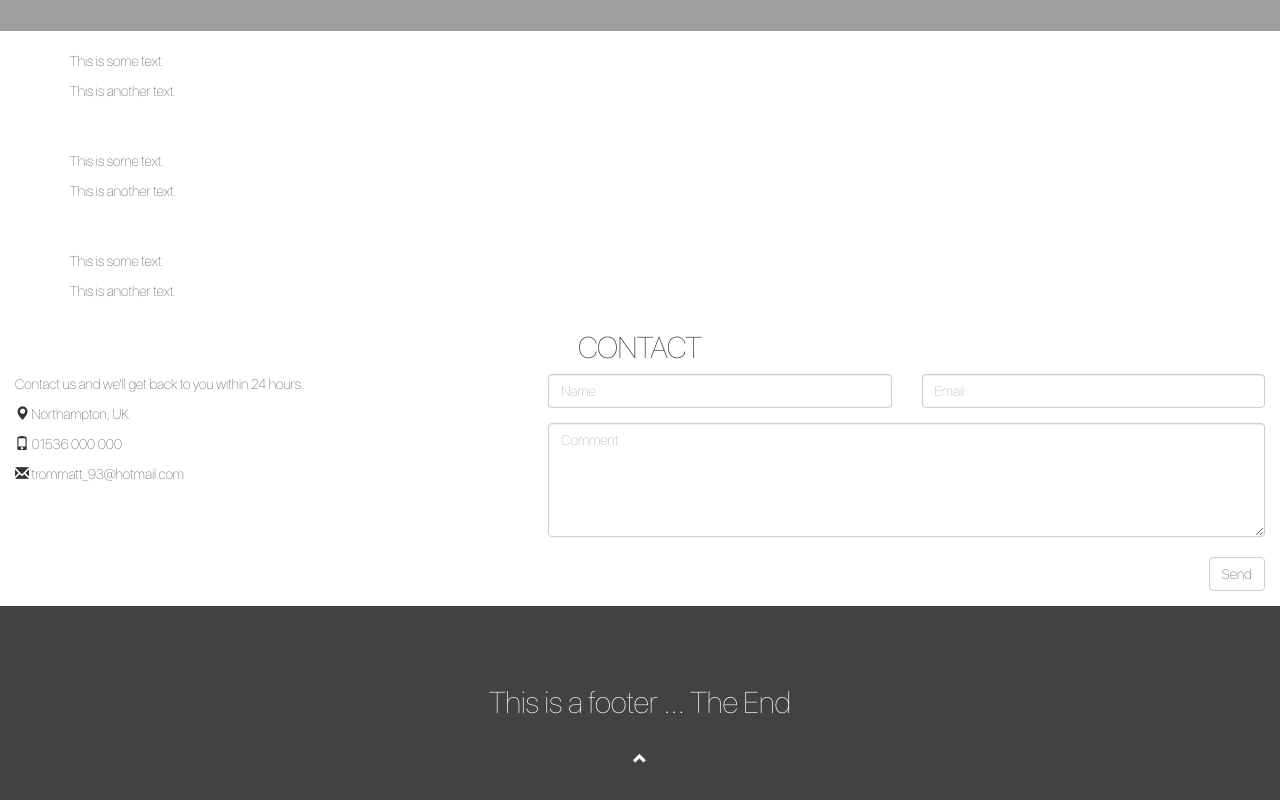
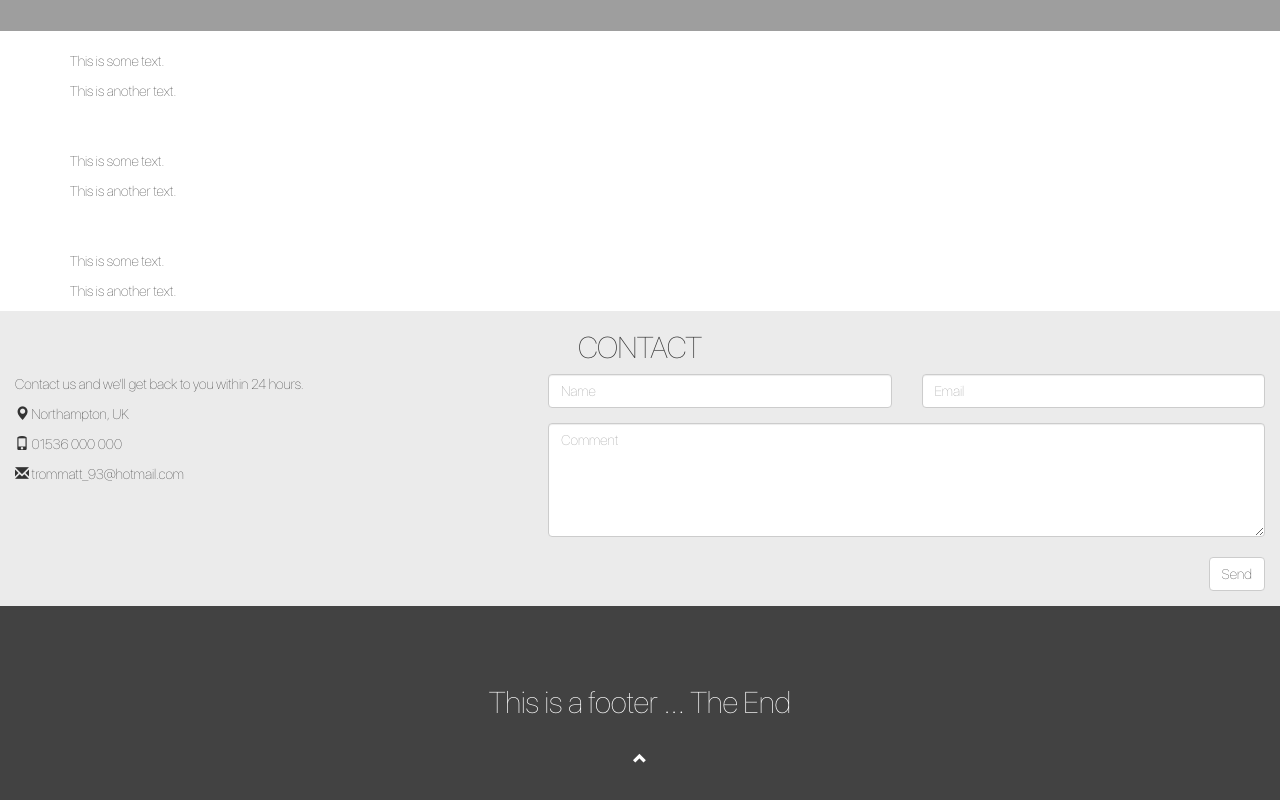
Before and after one commit to mvoce/dev-voce.github.io, a plain HTML site: page index.html in a window 1280 px wide. Shown: the part 2241-3041 px from the top of the page. Drawn offline with nearby package versions, Linux system fonts and the light colour scheme; grey boxes are pictures that could not be loaded.

Commit message:
Update main.css

```diff
--- a/css/main.css
+++ b/css/main.css
@@ -41,6 +41,10 @@ body
 }
 
 #top-jumbotron {margin-top: 40px;}
+
+.bg-grey {
+	background-color: #ebebeb;
+}
 
 footer {
 	background-color: #424242;
```
